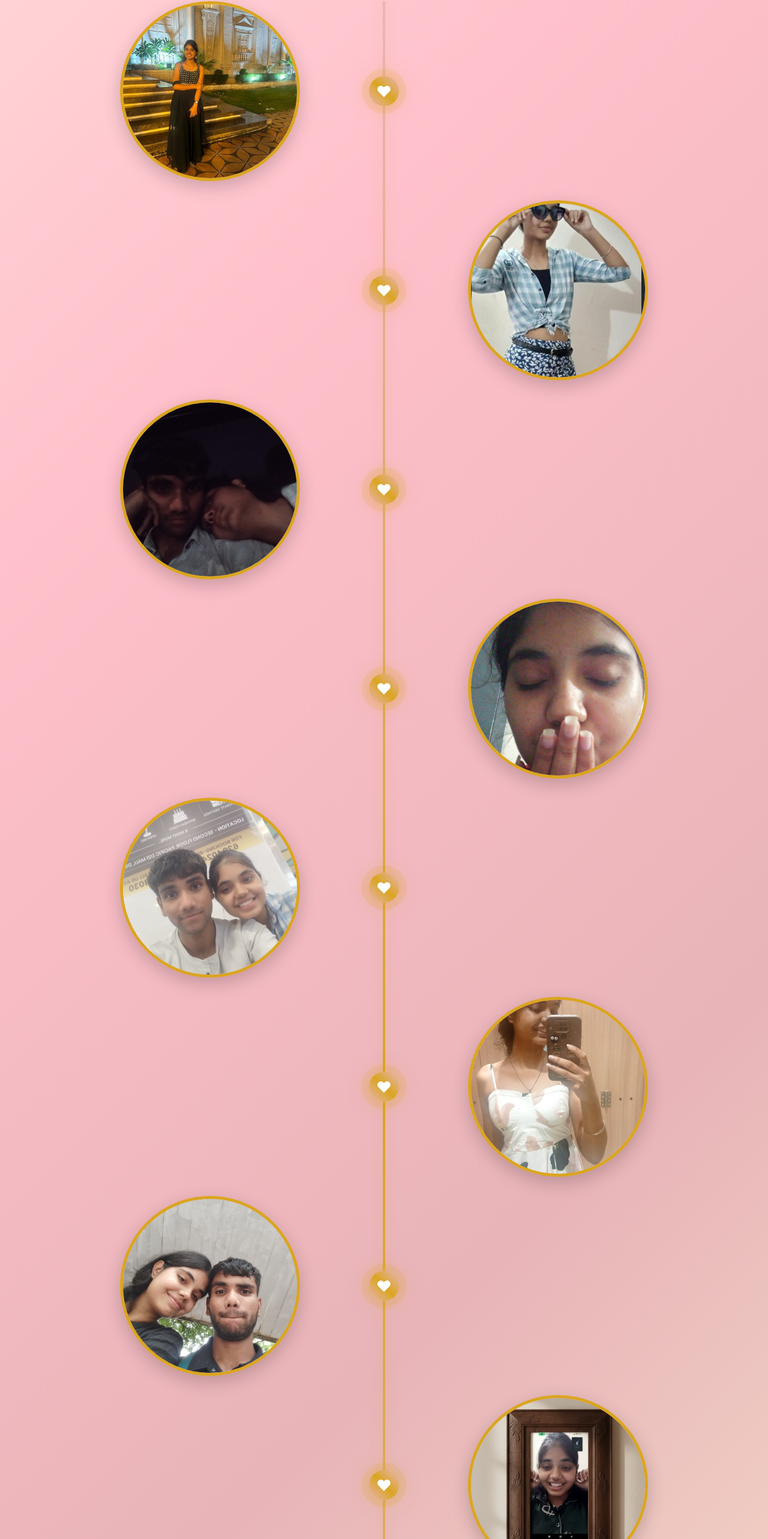
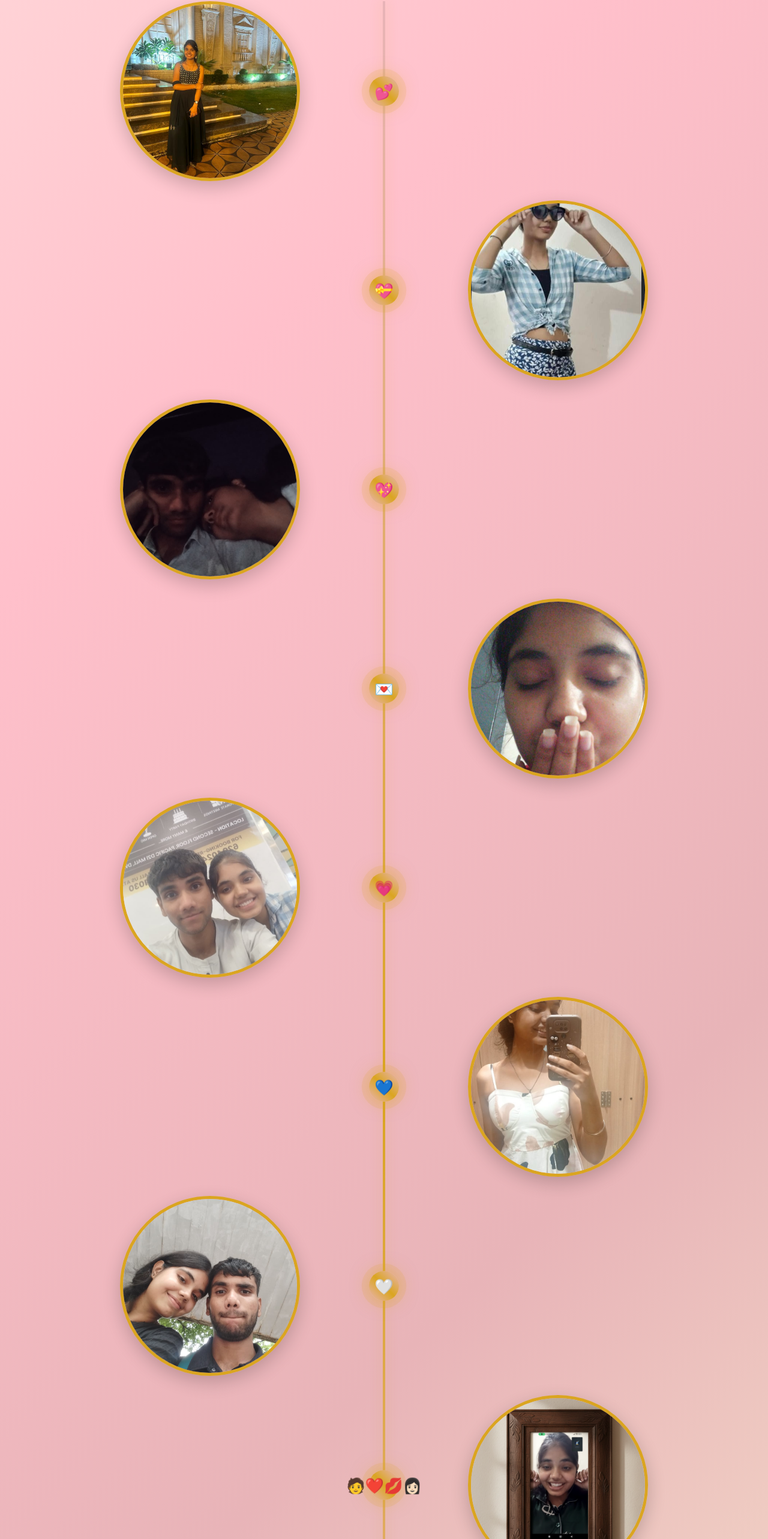
Before and after one commit to roobaroo/BirthdayWish, a plain HTML site: page index.html in a window 1280 px wide. Shown: the part 954-3520 px from the top of the page at 60% size. Drawn offline with nearby package versions, Linux system fonts and the light colour scheme; a web font is replaced by a local one.

Commit message:
Update index.html

```diff
--- a/index.html
+++ b/index.html
@@ -86,7 +86,7 @@
 
                 <div class="photo-timeline">
                     <div class="timeline-item timeline-item-left" data-aos="fade-right">
-                        <div class="timeline-marker">♥</div>
+                        <div class="timeline-marker">💕</div>
                         <div class="timeline-content">
                             <div class="photo-container">
                                 <img src="1.jpg" alt="Our hearts connected" class="timeline-photo">
@@ -98,7 +98,7 @@
                     </div>
 
                     <div class="timeline-item timeline-item-right" data-aos="fade-left">
-                        <div class="timeline-marker">♥</div>
+                        <div class="timeline-marker">💝</div>
                         <div class="timeline-content">
                             <div class="photo-container">
                                 <img src="2.jpg" alt="Video call moment" class="timeline-photo">
@@ -110,7 +110,7 @@
                     </div>
 
                     <div class="timeline-item timeline-item-left" data-aos="fade-right">
-                        <div class="timeline-marker">♥</div>
+                        <div class="timeline-marker">💖</div>
                         <div class="timeline-content">
                             <div class="photo-container">
                                 <img src="3.jpg" alt="Elegant blue dress" class="timeline-photo">
@@ -122,7 +122,7 @@
                     </div>
 
                     <div class="timeline-item timeline-item-right" data-aos="fade-left">
-                        <div class="timeline-marker">♥</div>
+                        <div class="timeline-marker">💌</div>
                         <div class="timeline-content">
                             <div class="photo-container">
                                 <img src="4.jpg" alt="Intimate moment" class="timeline-photo">
@@ -134,7 +134,7 @@
                     </div>
 
                     <div class="timeline-item timeline-item-left" data-aos="fade-right">
-                        <div class="timeline-marker">♥</div>
+                        <div class="timeline-marker">💗</div>
                         <div class="timeline-content">
                             <div class="photo-container">
                                 <img src="5.jpg" alt="Mirror selfie" class="timeline-photo">
@@ -146,7 +146,7 @@
                     </div>
 
                     <div class="timeline-item timeline-item-right" data-aos="fade-left">
-                        <div class="timeline-marker">♥</div>
+                        <div class="timeline-marker">💙</div>
                         <div class="timeline-content">
                             <div class="photo-container">
                                 <img src="6.jpg" alt="Stylish sunglasses" class="timeline-photo">
@@ -158,7 +158,7 @@
                     </div>
 
                     <div class="timeline-item timeline-item-left" data-aos="fade-right">
-                        <div class="timeline-marker">♥</div>
+                        <div class="timeline-marker">🤍</div>
                         <div class="timeline-content">
                             <div class="photo-container">
                                 <img src="7.jpg" alt="Glamorous moment" class="timeline-photo">
@@ -170,7 +170,7 @@
                     </div>
 
                     <div class="timeline-item timeline-item-right" data-aos="fade-left">
-                        <div class="timeline-marker">♥</div>
+                        <div class="timeline-marker">🧑‍❤️‍💋‍👩🏻</div>
                         <div class="timeline-content">
                             <div class="photo-container">
                                 <img src="8.jpg" alt="Peaceful moment" class="timeline-photo">
@@ -182,7 +182,7 @@
                     </div>
 
                     <div class="timeline-item timeline-item-left" data-aos="fade-right">
-                        <div class="timeline-marker">♥</div>
+                        <div class="timeline-marker">💖</div>
                         <div class="timeline-content">
                             <div class="photo-container">
                                 <img src="9.jpg" alt="Happy couple" class="timeline-photo">
@@ -194,7 +194,7 @@
                     </div>
 
                     <div class="timeline-item timeline-item-right" data-aos="fade-left">
-                        <div class="timeline-marker">♥</div>
+                        <div class="timeline-marker">💝</div>
                         <div class="timeline-content">
                             <div class="photo-container">
                                 <img src="10.jpg" alt="Adventure together" class="timeline-photo">
@@ -206,7 +206,7 @@
                     </div>
 
                     <div class="timeline-item timeline-item-left" data-aos="fade-right">
-                        <div class="timeline-marker">♥</div>
+                        <div class="timeline-marker">💓</div>
                         <div class="timeline-content">
                             <div class="photo-container">
                                 <img src="11.jpg" alt="Fun times" class="timeline-photo">
@@ -219,6 +219,7 @@
                 </div>
             </div>
         </section>
+
 
         <!-- Video Memories Section -->
     <section class="video-memories-section">
```
